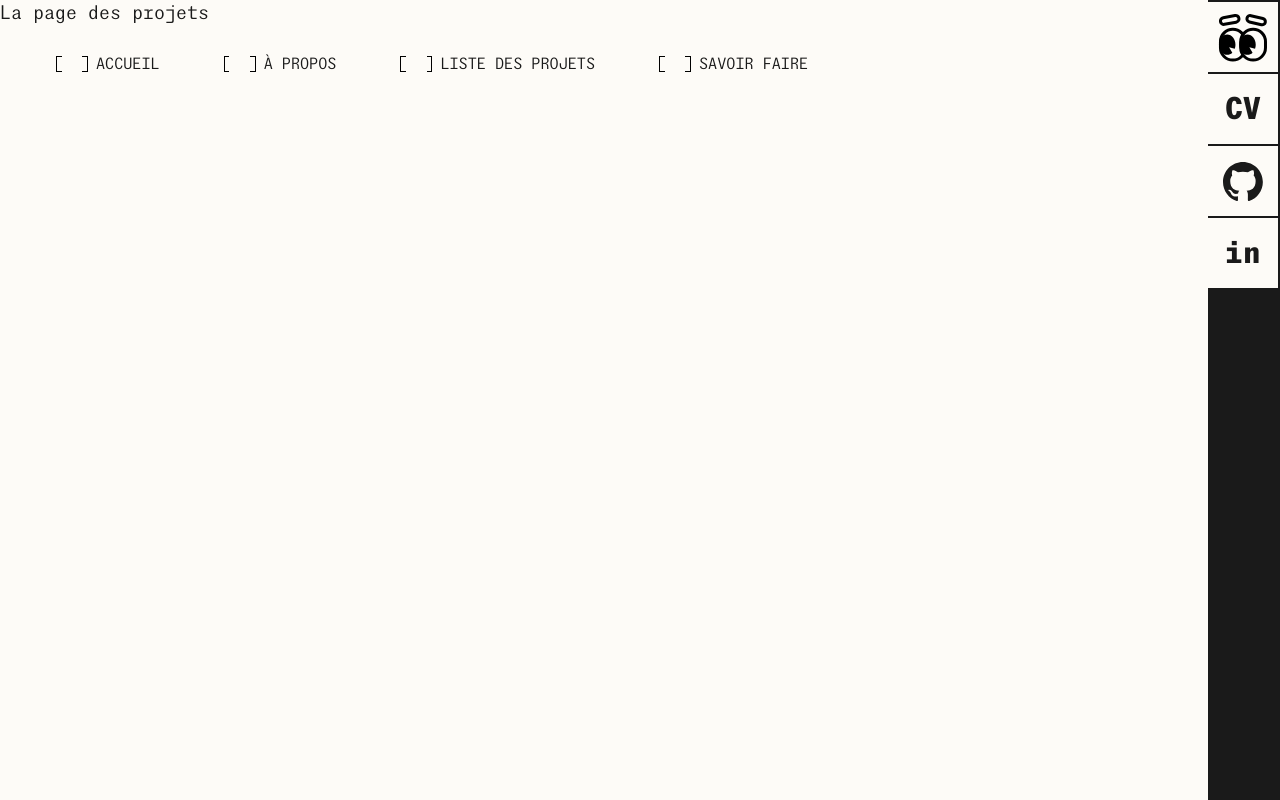
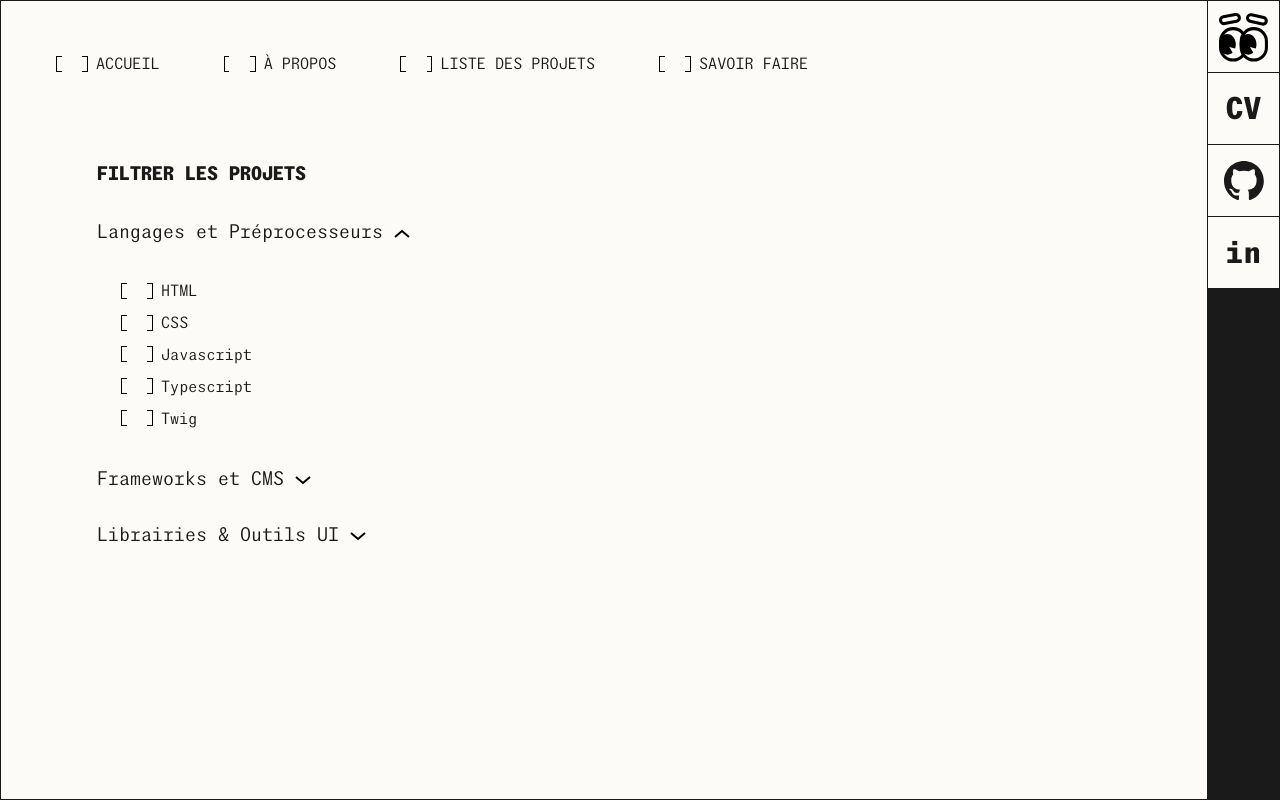
Before and after one commit to Dratatin/portfolio, a SvelteKit app: page /projects in a window 1280 px wide. Built offline with nearby package versions, Linux system fonts and the light colour scheme.

Commit message:
Adjust global border and add projects filters

```diff
--- /dev/null
+++ b/src/lib/components/FilterGroup.svelte
@@ -0,0 +1,88 @@
+<script lang="ts">
+    import Ink from "./Ink.svelte";
+
+    type Filter = { filterName: string, isActive: boolean }
+
+    let { filterTitle, filterList, filterOpen = false } : { filterTitle: string, filterList: Filter[], filterOpen?: boolean }= $props();
+    let dropdownOpen = $state(filterOpen);
+
+    function handleInputChange(filter: Filter) {
+        filterList = filterList.map(mapFilter => {
+            if (mapFilter === filter) {
+                return { ...mapFilter, isActive: !mapFilter.isActive }
+            } else {
+                return mapFilter
+            }
+        })
+    }
+</script>
+
+<fieldset class="filter-group" class:open={dropdownOpen === true}>
+    <legend class="filter-legend">
+        <button class="dropdown-button" onclick={() => dropdownOpen = !dropdownOpen}>
+            {filterTitle}
+            <svg class="dropdown-arrow" xmlns="http://www.w3.org/2000/svg" width="16" height="9" viewBox="0 0 16 9" fill="none">
+                <path d="M1 1L8 7L15 1" stroke="black" stroke-width="2"/>
+            </svg>
+        </button>
+    </legend>
+    <div class="dropdown-container">
+        <div class="dropdown-wrapper">
+            <ul class="filter-list">
+                {#each filterList as filter}
+                    <li>
+                        <label class="filter-label" for={filter.filterName}>
+                            <Ink name={filter.filterName} active={filter.isActive} />
+                        </label>
+                        <input
+                            class="filter-input"
+                            type="checkbox"
+                            id={filter.filterName}
+                            name={filter.filterName}
+                            checked={filter.isActive}
+                            onchange={() => handleInputChange(filter)}
+                        />
+                    </li>
+                {/each}
+            </ul>
+        </div>
+    </div>
+</fieldset>
+
+<style>
+    .filter-list {
+        display: flex;
+        flex-direction: column;
+        align-items: flex-start;
+        margin-left: 1rem;
+        margin-top: 2rem;
+    }
+    .filter-label {
+        cursor: pointer;
+    }
+    .filter-input {
+       	position: absolute;
+        opacity: 0;
+        width: 1px;
+        height: 1px;
+        pointer-events: none;
+    }
+    .dropdown-button {
+        cursor: pointer;
+    }
+    .dropdown-container {
+        display: grid;
+        overflow: hidden;
+        grid-template-rows: 0fr;
+        transition: all 0.4s cubic-bezier(0.77, 0, 0.175, 1);
+    }
+    .dropdown-wrapper {
+        min-height: 0;
+    }
+    .filter-group.open .dropdown-container {
+        grid-template-rows: 1fr;
+    }
+    .filter-group.open .dropdown-arrow {
+        transform: rotate(180deg);
+    }
+</style>
--- a/src/lib/components/HeroContent.svelte
+++ b/src/lib/components/HeroContent.svelte
@@ -13,9 +13,9 @@
 		flex: 1;
 		position: relative;
 		z-index: 10;
-		border-left: 2px solid var(--color-black);
-		border-top: 2px solid var(--color-black);
-		border-right: 2px solid var(--color-black);
+		border-left: var(--border-weight) solid var(--color-black);
+		border-top: var(--border-weight) solid var(--color-black);
+		border-right: var(--border-weight) solid var(--color-black);
 	}
 	.hero-title {
 		margin-block: auto;
--- /dev/null
+++ b/src/lib/components/Ink.svelte
@@ -0,0 +1,91 @@
+<script lang="ts">
+    import gsap from "gsap";
+    import { hoveredElement } from "$lib/stores/cursor";
+    let { name, active = false } : { name: string, active?: boolean} = $props();
+
+    let hookRef: HTMLElement;
+    let inkElem: HTMLElement;
+
+    function onMouseEnter() {
+        hoveredElement.set(hookRef);
+	}
+
+	function onMouseLeave() {
+		hoveredElement.set(null);
+	}
+
+</script>
+
+<!-- svelte-ignore a11y_no_static_element_interactions -->
+<div
+    class="ink"
+    class:inkActive={active === true}
+    onmouseenter={onMouseEnter}
+    onmouseleave={onMouseLeave}
+    bind:this={inkElem}
+>
+    <div class="ink-hook-wrapper">
+        <div class="left-bracket"></div>
+        <span class="ink-hook" bind:this={hookRef}></span>
+        <div class="right-bracket"></div>
+    </div>
+    <span class="ink-text text-sm">{name}</span>
+</div>
+
+<style>
+    .ink {
+		display: flex;
+		gap: 0.5rem;
+		padding: 0.4rem 0.5rem;
+		align-items: center;
+		background: linear-gradient(
+			var(--color-white),
+			var(--color-white) 50%,
+			var(--color-black) 50%,
+			var(--color-black)
+		);
+		background-size: 100% 200%;
+		transition: background 0.3s cubic-bezier(0, 1, 0.65, 1);
+	}
+	.ink-hook-wrapper {
+		display: flex;
+		align-items: center;
+		justify-content: center;
+	}
+	.ink .left-bracket,
+	.ink .right-bracket {
+		content: "";
+		display: block;
+		width: 0.35rem;
+		height: 1rem;
+		border-top: var(--border-weight) solid var(--color-white);
+		border-bottom: var(--border-weight) solid var(--color-white);
+		mix-blend-mode: difference;
+        transition: transform 0.2s cubic-bezier(0, 1, 0.65, 1);
+	}
+	.ink .left-bracket {
+		border-left: var(--border-weight) solid var(--color-white);
+	}
+	.ink .right-bracket {
+		border-right: var(--border-weight) solid var(--color-white);
+	}
+	.ink-hook {
+		width: 0.5rem;
+		height: 0.5rem;
+		margin: 0 0.4rem;
+		display: block;
+	}
+	.ink:hover {
+		background-position: 100% 100%;
+		color: var(--color-white);
+	}
+    .ink.inkActive .ink-hook {
+        background-color: var(--color-black);
+    }
+    .ink.inkActive .left-bracket {
+        transform: translateX(5px);
+    }
+    .ink.inkActive .right-bracket {
+        transform: translateX(-5px);
+    }
+</style>
--- a/src/lib/components/MousePointer.svelte
+++ b/src/lib/components/MousePointer.svelte
@@ -65,7 +65,7 @@
 <div class="mouse-pointer" style:transform="translate3d({position.x}px, {position.y}px, 0)">
 	<div
 		class="pointer"
-		style:transform={clicked ? "translate(-50%, -50%) scale(6)" : "translate(-50%, -50%) scale(1)"}
+		style:transform={clicked && !activeHovered ? "translate(-50%, -50%) scale(6)" : "translate(-50%, -50%) scale(1)"}
 		style:top={activeHovered ? "0" : "calc(-1 * var(--cursor-size))"}
 		style:left={activeHovered ? "0" : "calc(-1 * var(--cursor-size))"}
 		style:border-radius={activeHovered ? "0" : "var(--cursor-size)"}
--- a/src/lib/components/Sidebar.svelte
+++ b/src/lib/components/Sidebar.svelte
@@ -102,7 +102,7 @@
 	}
 	.sidebar {
 		background-color: var(--color-black);
-		border-top: 2px solid var(--color-black);
+		border-top: var(--border-weight) solid var(--color-black);
 		width: var(--side-content-size);
 		display: flex;
 		flex-direction: column;
@@ -116,8 +116,8 @@
 	}
 	.sidebar-item {
 		background-color: var(--color-white);
-		border-bottom: 2px solid var(--color-black);
-		border-right: 2px solid var(--color-black);
+		border-bottom: var(--border-weight) solid var(--color-black);
+		border-right: var(--border-weight) solid var(--color-black);
 		width: var(--side-content-size);
 		height: var(--side-content-size);
 		display: flex;
--- a/src/routes/(nestedpage)/projects/+page.svelte
+++ b/src/routes/(nestedpage)/projects/+page.svelte
@@ -1 +1,86 @@
-<div>La page des projets</div>
+<script lang="ts">
+    import FilterGroup from "$lib/components/FilterGroup.svelte";
+
+    const filterLang = [{
+        filterName: "HTML",
+        isActive: false
+    },
+    {
+        filterName: "CSS",
+        isActive: false
+    },
+    {
+        filterName: "Javascript",
+        isActive: false
+    },
+    {
+        filterName: "Typescript",
+        isActive: false
+    },
+    {
+        filterName: "Twig",
+        isActive: false
+    }]
+    const filterFram = [{
+        filterName: "React",
+        isActive: false
+    },
+    {
+        filterName: "Svelte",
+        isActive: false
+    },
+    {
+        filterName: "Symfony",
+        isActive: false
+    },
+    {
+        filterName: "Drupal",
+        isActive: false
+    },
+    {
+        filterName: "Wordpress",
+        isActive: false
+    }]
+    const filterLib = [{
+        filterName: "Tailwind",
+        isActive: false
+    },
+    {
+        filterName: "Gsap",
+        isActive: false
+    },
+    {
+        filterName: "Three.js",
+        isActive: false
+    }]
+</script>
+
+<section class="projects container-padding">
+    <div class="filters container-padding">
+        <h2 class="filters-title">Filtrer les projets</h2>
+        <FilterGroup filterTitle="Langages et Préprocesseurs" filterList={filterLang} filterOpen={true} />
+        <FilterGroup filterTitle="Frameworks et CMS" filterList={filterFram} />
+        <FilterGroup filterTitle="Librairies & Outils UI" filterList={filterLib} />
+    </div>
+    <div class="projects-list">
+    </div>
+</section>
+
+<style>
+    .projects {
+        border: var(--border-weight) solid var(--color-black);
+        flex: 1;
+		height: 100%;
+		display: flex;
+    }
+    .filters-title {
+        text-transform: uppercase;
+        font-weight: 800;
+    }
+    .filters {
+        margin-top: 4rem;
+        display: flex;
+        flex-direction: column;
+        gap: 2rem;
+    }
+</style>
--- a/src/routes/(nestedpage)/skills/+page.svelte
+++ b/src/routes/(nestedpage)/skills/+page.svelte
@@ -196,13 +196,13 @@
 		height: 100%;
 		flex: 1;
 		overflow: hidden;
-		border: 2px solid var(--color-black);
+		border: var(--border-weight) solid var(--color-black);
 	}
 	.skills-list {
 		display: flex;
 		flex-direction: column;
 		gap: 1rem;
-		border: 2px solid var(--color-black);
+		border: var(--border-weight) solid var(--color-black);
 		padding: 4rem 3rem;
 		min-width: 28rem;
 		background-color: var(--color-white);
@@ -249,7 +249,7 @@
 		position: absolute;
 		height: 100%;
 		width: 100%;
-		border: 2px solid var(--color-black);
+		border: var(--border-weight) solid var(--color-black);
 		background-color: var(--color-white);
 		transform: rotateX(20deg) rotateY(0deg);
 		left: 0;
--- a/src/styles/base.css
+++ b/src/styles/base.css
@@ -6,6 +6,7 @@
 	--side-content-size: 4.5rem;
 	--small-font-size: clamp(0.875rem, 0.8462rem + 0.1282vw, 1rem);
 	--base-font-size: clamp(1rem, 0.9423rem + 0.2564vw, 1.25rem);
+	--border-weight: 1px;
 }
 
 body {
```
Also changed, not shown: src/lib/components/Header.svelte (+4 -64 lines), src/lib/components/SkillItem.svelte (+4 -4 lines), src/lib/components/SkillsBar.svelte (+4 -4 lines), src/routes/(nestedpage)/about/+page.svelte (+4 -4 lines).
